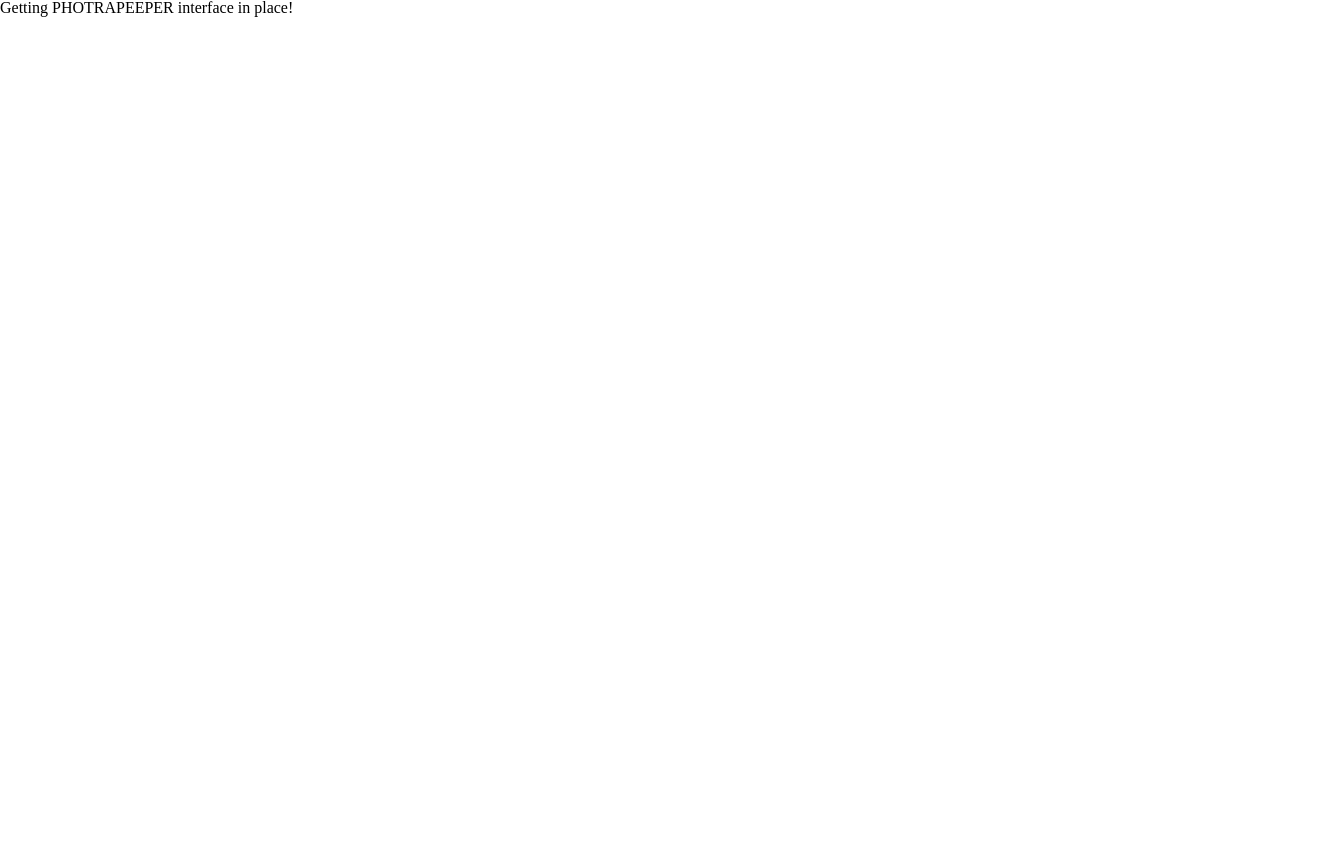
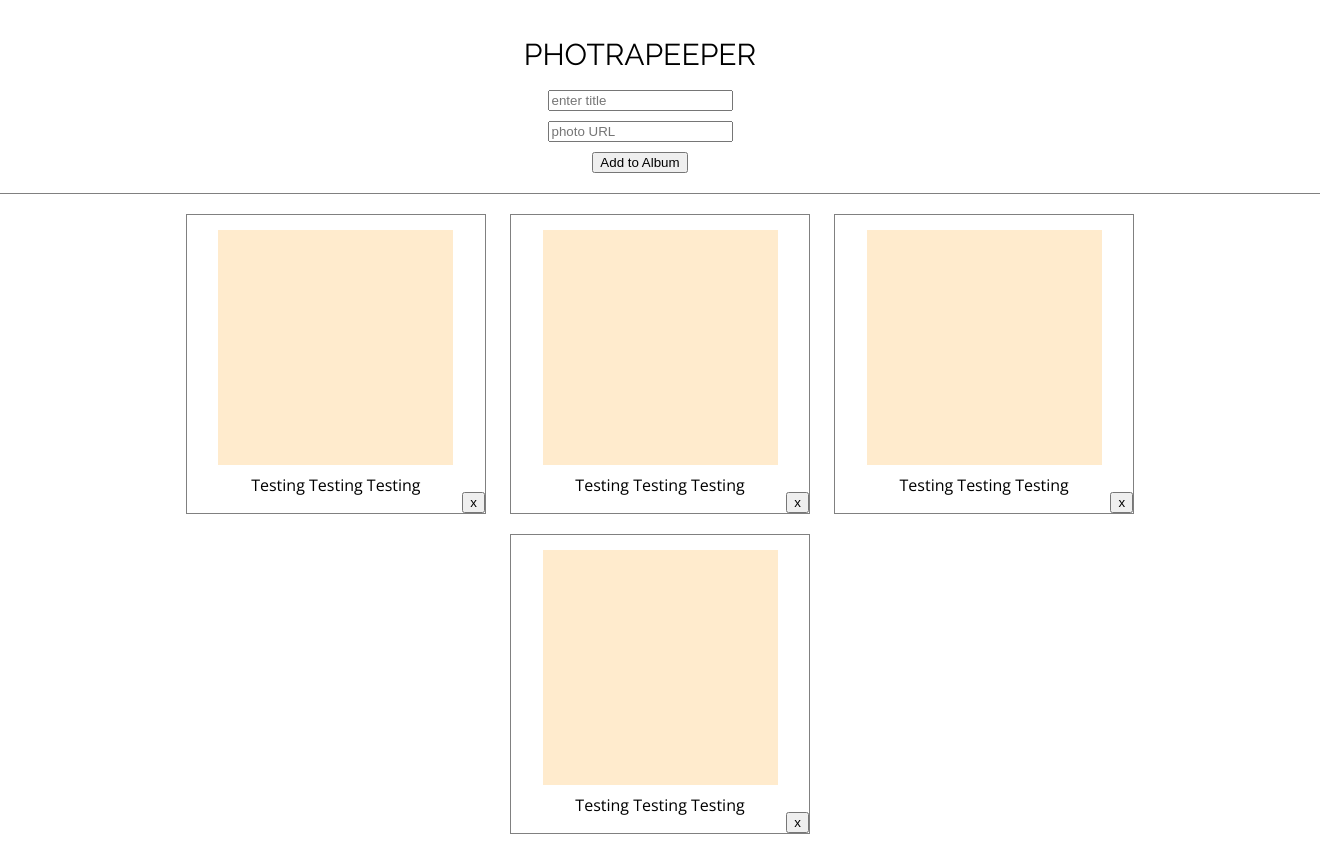
Before and after one commit to rvwatch/photrapeeper, a website: page public/index.html in a window 1280 px wide. Shown: the whole page, 1320 px wide, since content can reach past the window. Before the commit the page ends 800 px from the top, so only its background shows below. Drawn offline with nearby package versions, Linux system fonts and the light colour scheme.

Commit message:
Building out the interface
Adds html placeholder elements that will become dynamic. Adds basic styles for inputs and photo-cards.

```diff
--- a/public/index.html
+++ b/public/index.html
@@ -6,11 +6,58 @@
     <meta name="description" content="">
     <meta name="viewport" content="width=device-width, initial-scale=1">
     <link rel="stylesheet" href="reset.css">
+    <link href="https://fonts.googleapis.com/css?family=Open+Sans|Raleway" rel="stylesheet">
     <link rel="stylesheet" href="./styles.css">
   </head>
   <body>
-    <h1>Getting PHOTRAPEEPER interface in place!</h1>
+    <header>
+      <h1 class="logo">PHOTRAPEEPER</h1>
+      <form id="photrapeeper-form">
+        <label>
+          <input id='title-input' placeholder="enter title" type="text" />
+        </label>
+        <label>
+          <input id='url-input' placeholder="photo URL" type="text" />
+        </label>
+        <button id='add-photo-btn' type="submit">Add to Album</button>
+      </form>
+    </header>
 
+    <section class='album-wrap'>
+
+      <article class="photo-card">
+        <div class="photo-frame">
+
+        </div>
+        <h2 class="photo-title">Testing Testing Testing</h2>
+        <button class="delete-photo">x</button>
+      </article>
+
+      <article class="photo-card">
+          <div class="photo-frame">
+
+          </div>
+          <h2 class="photo-title">Testing Testing Testing</h2>
+          <button class="delete-photo">x</button>
+        </article>
+
+        <article class="photo-card">
+            <div class="photo-frame">
+
+            </div>
+            <h2 class="photo-title">Testing Testing Testing</h2>
+            <button class="delete-photo">x</button>
+          </article>
+
+          <article class="photo-card">
+              <div class="photo-frame">
+
+              </div>
+              <h2 class="photo-title">Testing Testing Testing</h2>
+              <button class="delete-photo">x</button>
+            </article>
+
+    </section>
     <script src="https://ajax.googleapis.com/ajax/libs/jquery/3.3.1/jquery.min.js"></script>
     <script src="./scripts.js" async defer></script>
   </body>
--- a/public/styles.css
+++ b/public/styles.css
@@ -0,0 +1,62 @@
+html,
+body {
+  width: 100%;
+  height: 100%;
+  box-sizing: border-box;
+  font-family: 'Open Sans', sans-serif;
+}
+
+header {
+  text-align: center;
+  padding: 20px;
+}
+
+.logo {
+  margin: 20px;
+  font-family: 'Raleway', sans-serif;
+  font-size: 30px;
+}
+
+#photrapeeper-form {
+  text-align: center;
+}
+
+#photrapeeper-form label{
+  display: block;
+  margin: 10px 0;
+}
+
+.album-wrap {
+  border-top: 1px solid grey;
+  width: 100%;
+  display: block;
+  position: relative;
+  text-align: center;
+  padding: 10px 20px;
+}
+
+.photo-card {
+  box-sizing: border-box;
+  display: inline-block;
+  width: 300px;
+  height: 300px;
+  text-align: center;
+  border: 1px solid grey;
+  position: relative;
+  margin: 10px;
+  padding: 15px 0;
+}
+
+.photo-frame {
+  width: 235px;
+  height: 235px;
+  display: inline-block;
+  margin-bottom: 10px;
+  background-color: blanchedalmond;
+}
+
+.delete-photo {
+  position: absolute;
+  bottom: 0;
+  right: 0;
+}
```
